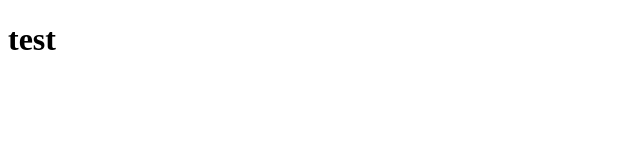
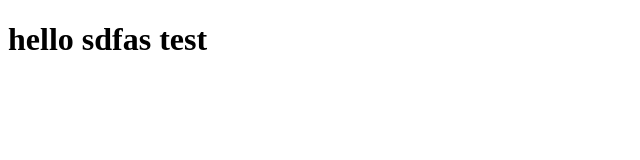
Before and after one commit to dsfeq/AngularJSTest, a plain HTML site: page index.html in a window 1280 px wide. Shown: the whole page, without its empty margins (0-640 px from the left). Drawn offline with Linux system fonts and the light colour scheme.

Commit message:
first commit

```diff
--- a/index.html
+++ b/index.html
@@ -6,6 +6,6 @@
     <title>Document</title>
   </head>
   <body>
-    <h1>test</h1>
+    <h1>hello sdfas  test</h1>
   </body>
 </html>
```
